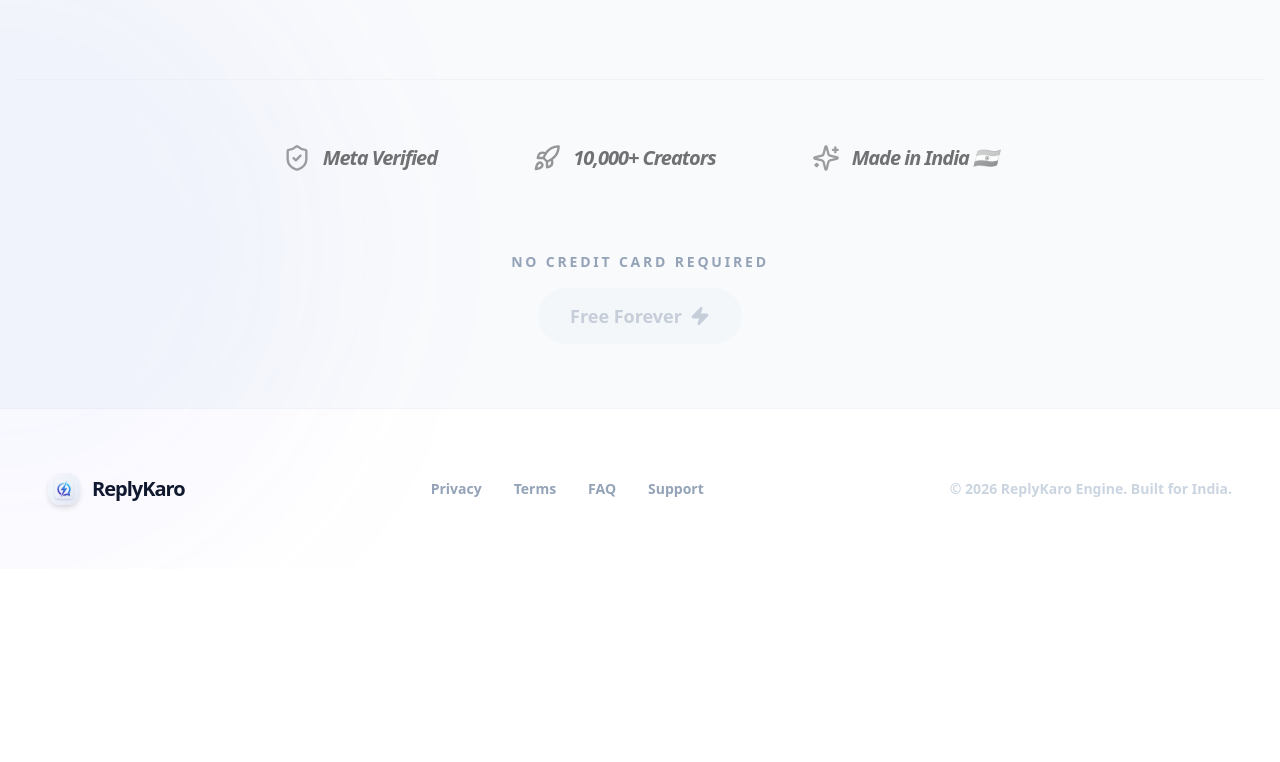
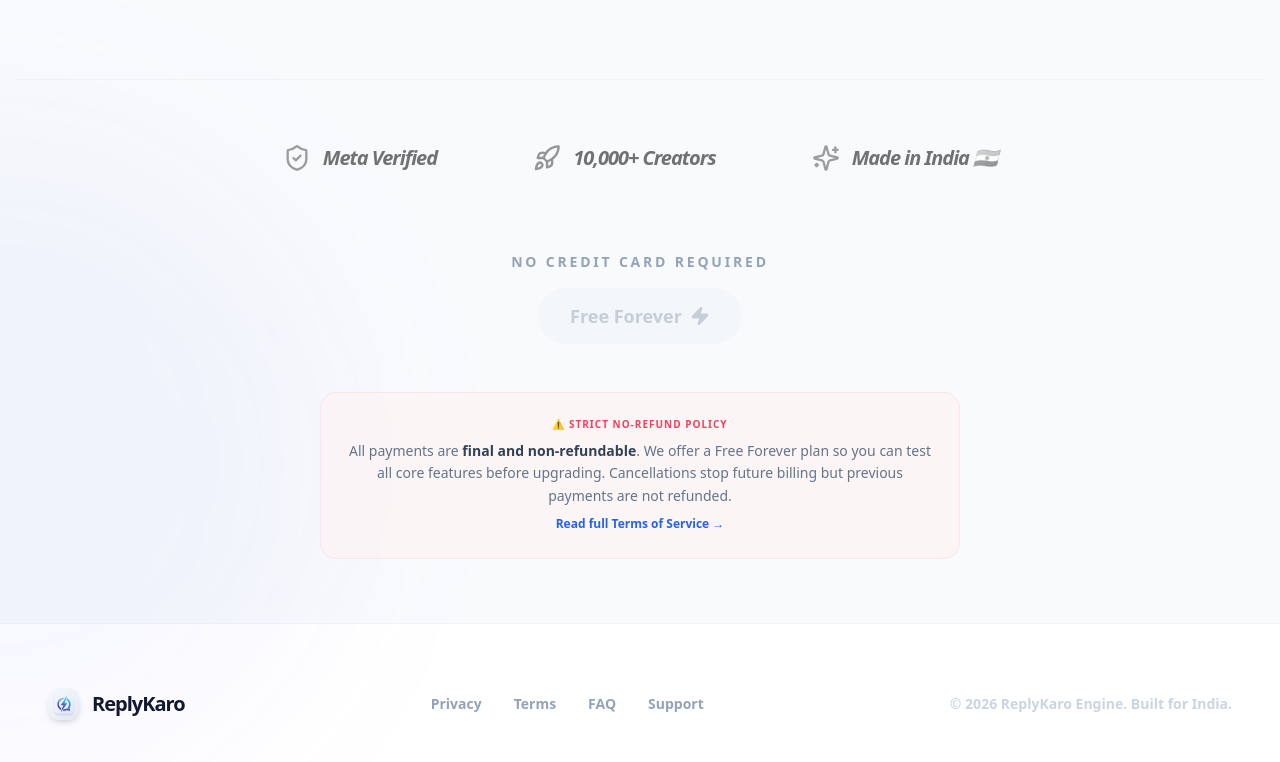
Before and after one commit to Nikhil170404/insta, a Next.js app: page /pricing in a window 1280 px wide. Shown: the part 1372-2134 px from the top of the page. Before the commit the page ends 1941 px from the top, so only its background shows below. Built offline with nearby package versions, Linux system fonts and the light colour scheme; no server answers.

Commit message:
first commit

```diff
--- a/app/pricing/page.tsx
+++ b/app/pricing/page.tsx
@@ -317,6 +317,19 @@ export default function PricingPage() {
                         Free Forever <Zap className="h-5 w-5 fill-current" />
                     </Button>
                 </div>
+
+                {/* No Refund Policy */}
+                <div className="mt-12 max-w-2xl mx-auto text-center relative z-10 px-4">
+                    <div className="bg-rose-50/50 border border-rose-100 rounded-2xl p-6">
+                        <p className="text-[10px] font-black text-rose-500 uppercase tracking-widest mb-2">⚠️ Strict No-Refund Policy</p>
+                        <p className="text-sm font-medium text-slate-500 leading-relaxed">
+                            All payments are <span className="font-bold text-slate-700">final and non-refundable</span>. We offer a Free Forever plan so you can test all core features before upgrading. Cancellations stop future billing but previous payments are not refunded.
+                        </p>
+                        <Link href="/terms" className="text-xs font-bold text-primary hover:underline mt-2 inline-block">
+                            Read full Terms of Service →
+                        </Link>
+                    </div>
+                </div>
             </main>
 
             {/* Footer */}
--- a/app/waitlist/page.tsx
+++ b/app/waitlist/page.tsx
@@ -459,7 +459,7 @@ export default function WaitlistPage() {
                 </div>
 
                 {/* Trust Badges */}
-                <div className="flex flex-wrap justify-center gap-10 md:gap-24 opacity-60 grayscale hover:grayscale-0 transition-all duration-1000 relative z-10 px-4 mb-16">
+                <div className="flex flex-wrap justify-center gap-10 md:gap-24 opacity-60 grayscale hover:grayscale-0 transition-all duration-1000 relative z-10 px-4">
                     <div className="flex items-center gap-3 font-black text-slate-900 italic tracking-tighter text-xl">
                         <ShieldCheck className="h-7 w-7 text-primary" /> Meta Verified
                     </div>
```
Also changed, not shown: 1 other file (tests, documents, lock files or other folders).
